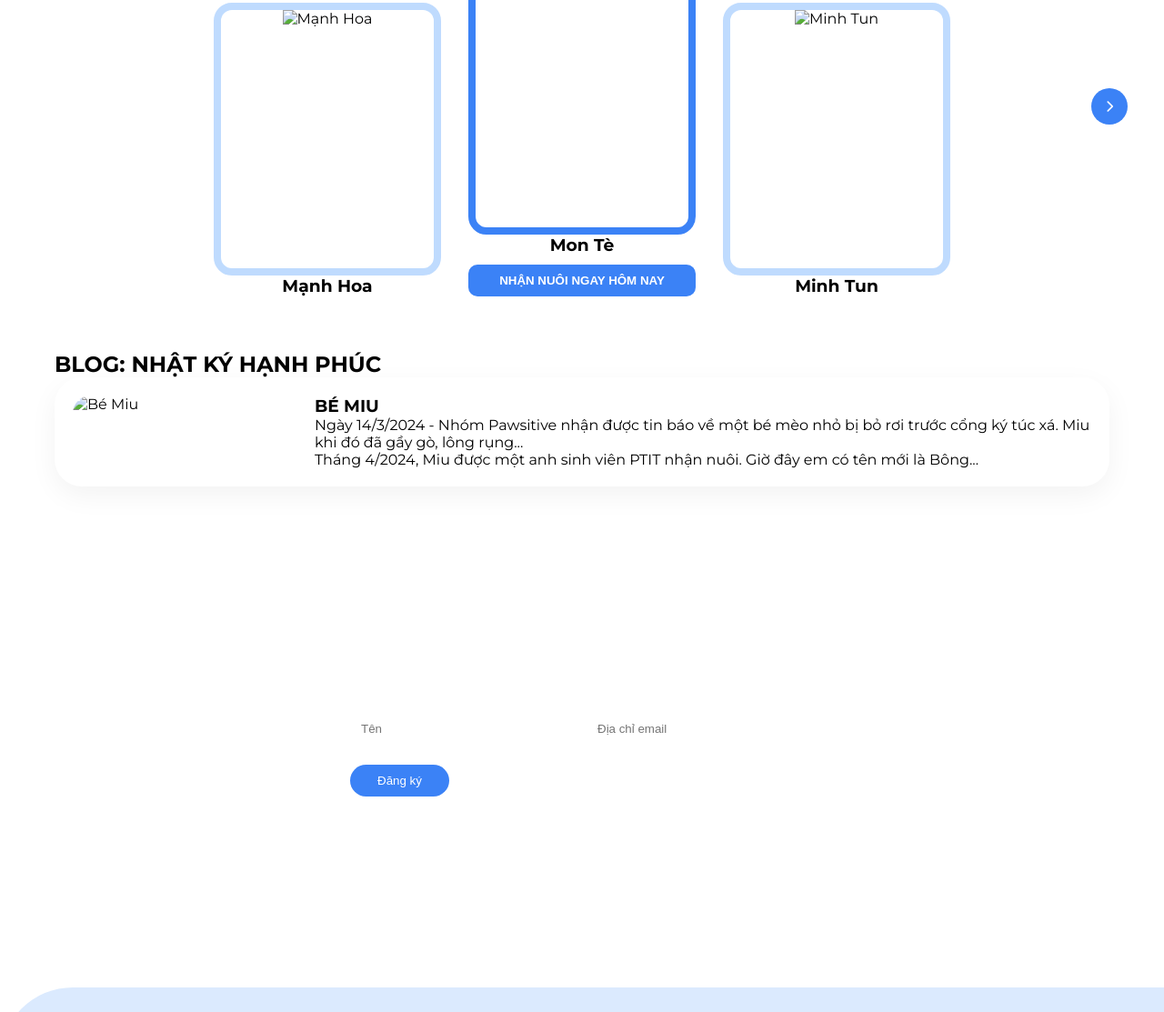
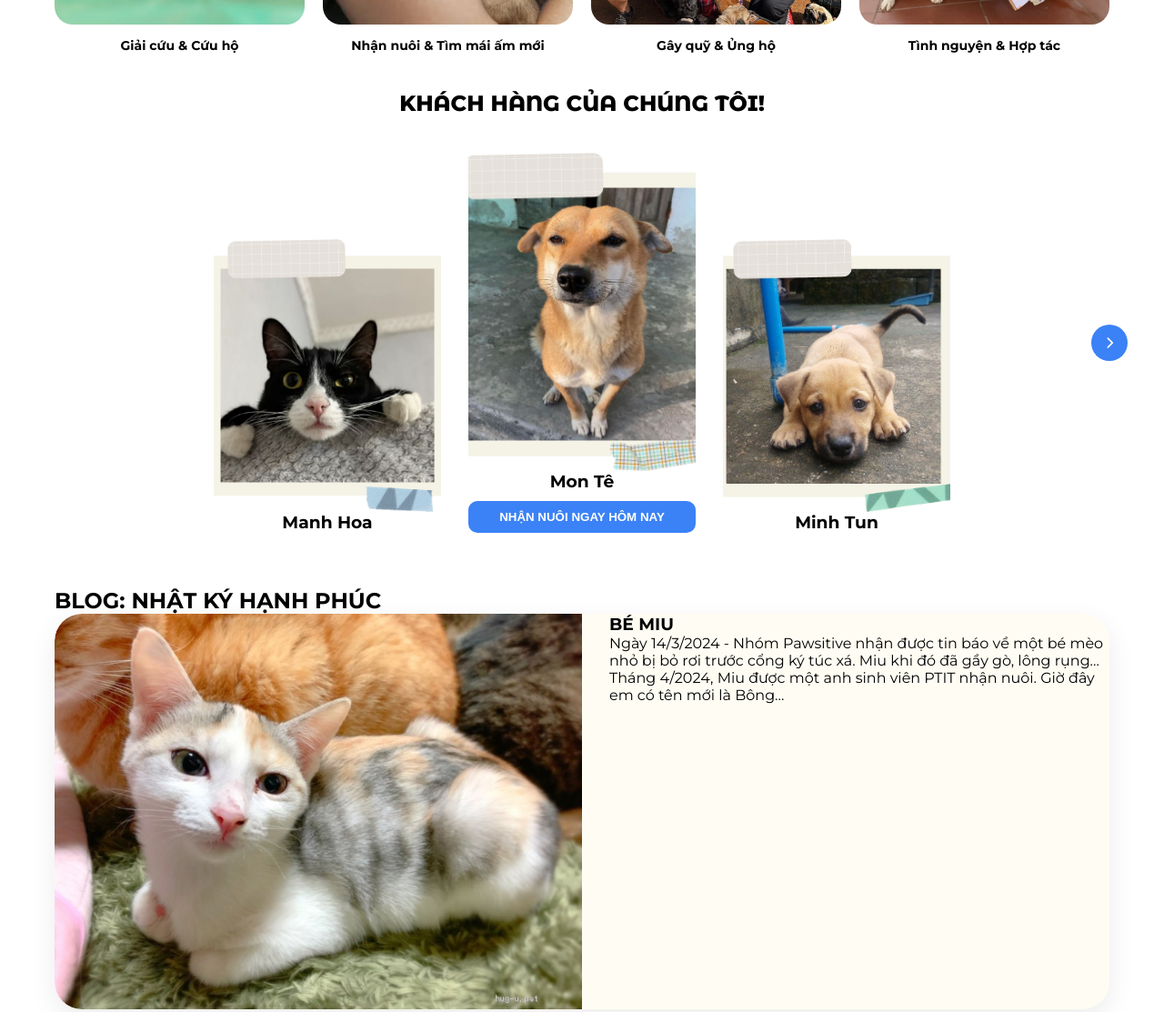
Before and after one commit to bonghope/PAW_N6, a plain HTML site: page index.html in a window 1280 px wide. Shown: the part 1223-2336 px from the top of the page at 91% size. Drawn offline with Linux system fonts and the light colour scheme.

Commit message:
Update home page and add images

```diff
--- a/index.html
+++ b/index.html
@@ -97,16 +97,16 @@
                 <h2 class="section-title">KHÁCH HÀNG CỦA CHÚNG TÔI!</h2>
                 <div class="pets-container">
                     <div class="pet-card">
-                        <div class="pet-img-wrapper"><img src="pet1.jpg" alt="Mạnh Hoa"></div>
-                        <h3>Mạnh Hoa</h3>
+                        <div class="pet-img-wrapper"><img src="manhhoa.png" alt="Mạnh Hoa"></div>
+                        <h3>Manh Hoa</h3>
                     </div>
                     <div class="pet-card active">
-                        <div class="pet-img-wrapper"><img src="pet2.jpg" alt="Mon Tè"></div>
-                        <h3>Mon Tè</h3>
+                        <div class="pet-img-wrapper"><img src="monte.png" alt="Mon Tè"></div>
+                        <h3>Mon Tê</h3>
                         <button class="btn-adopt-now">NHẬN NUÔI NGAY HÔM NAY</button>
                     </div>
                     <div class="pet-card">
-                        <div class="pet-img-wrapper"><img src="pet3.jpg" alt="Minh Tun"></div>
+                        <div class="pet-img-wrapper"><img src="minhtun.png" alt="Minh Tun"></div>
                         <h3>Minh Tun</h3>
                     </div>
                     <button class="next-btn"><i class="fa-solid fa-chevron-right"></i></button>
@@ -117,7 +117,7 @@
                 <div class="blog-container">
                     <h2 class="blog-title">BLOG: NHẬT KÝ HẠNH PHÚC</h2>
                     <div class="blog-card">
-                        <img src="cat-blog.jpg" alt="Bé Miu">
+                        <img src="miu.jpg" alt="Bé Miu" style="border-top-left-radius: 30px; border-bottom-left-radius: 30px ">
                         <div class="blog-text">
                             <h3>BÉ MIU</h3>
                             <p>Ngày 14/3/2024 - Nhóm Pawsitive nhận được tin báo về một bé mèo nhỏ bị bỏ rơi trước cổng
--- a/style_index.css
+++ b/style_index.css
@@ -101,8 +101,8 @@
 }
 
 .pet-img-wrapper {
-    border: 8px solid #bfdbfe;
-    border-radius: 20px;
+    /* border: 8px solid #bfdbfe;
+    border-radius: 20px; */
     overflow: hidden;
     height: 300px;
 }
@@ -153,21 +153,23 @@
 .blog-card {
     display: flex;
     gap: 30px;
-    background: #fff;
-    padding: 20px;
+    background: #fffdf3;
+    /* padding: 20px; */
     border-radius: 30px;
-    box-shadow: 0 10px 30px rgba(0, 0, 0, 0.05);
+    box-shadow: 0 10px 30px rgba(0, 0, 0, 0.08);
+    overflow: hidden;
 }
 
 .blog-card img {
-    width: 300px;
-    border-radius: 20px;
+    width: 50%;
+    height: 50%;
+    /* border-radius: 20px; */
 }
 
 .volunteer-signup {
     margin-top: 80px;
     text-align: center;
-    background: url('cat-bg.jpg');
+    background: url('image\ 25.png');
     background-size: cover;
     padding: 60px;
     border-radius: 30px;
```
Also changed, not shown: image 25.png (added), manhhoa.png (added), minhtun.png (added), miu.jpg (added), monte.png (added), project1.jpg (added), project2.jpg (added), project3.jpg (added), project4.jpg (added).
